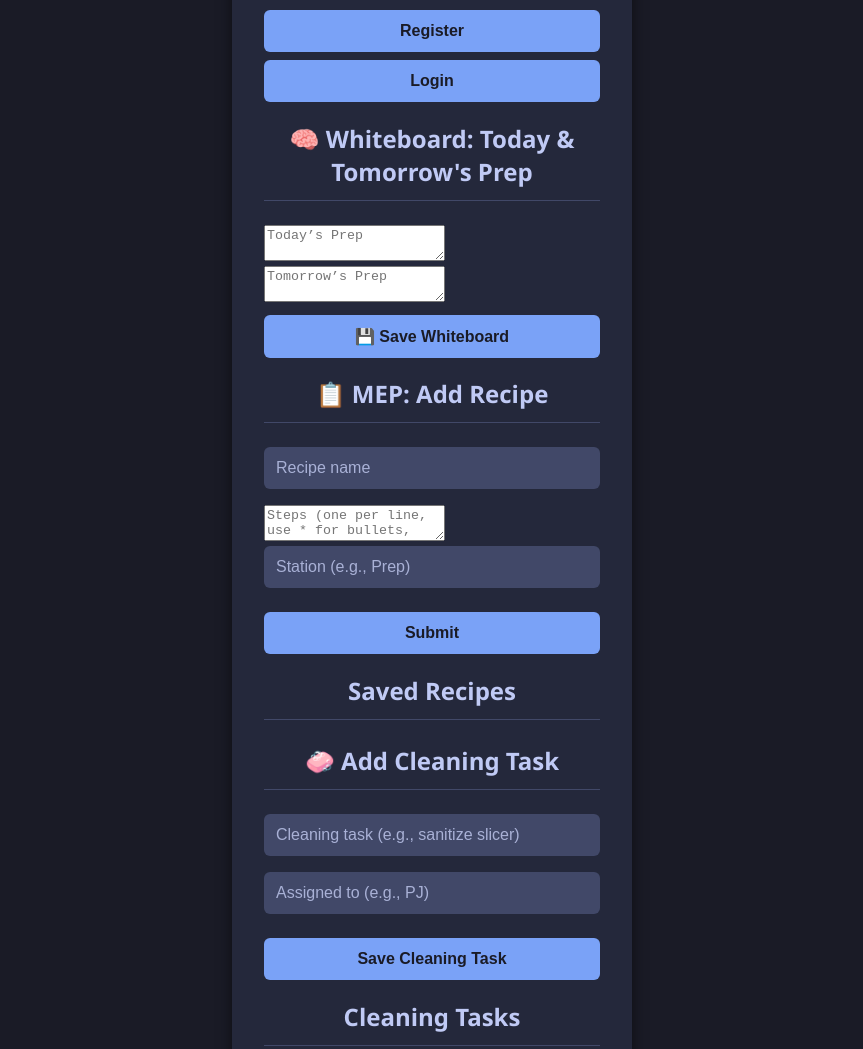
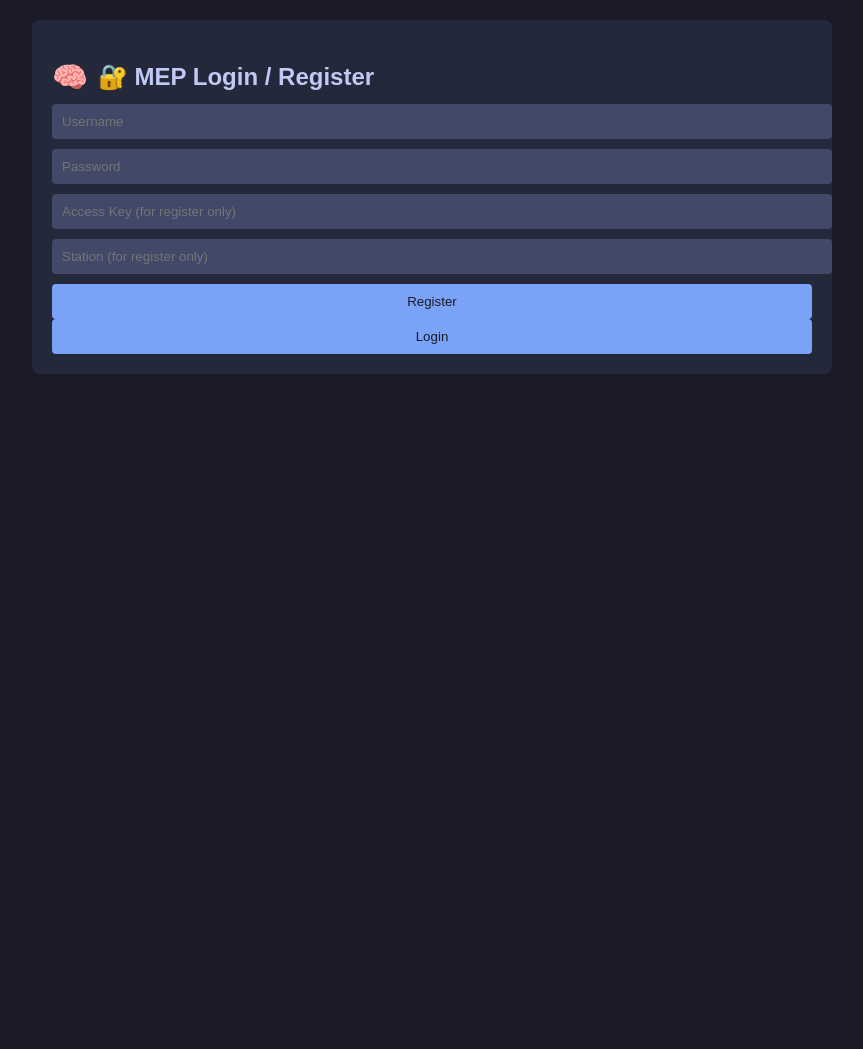
Before and after one commit to wegettingit/mep-ui, a plain HTML site: page index.html in a window 1280 px wide. Shown: the top 1049 px of the page, without its empty margins (208-1071 px from the left). After the commit the page ends 840 px from the top, so only its background shows below. Drawn offline with Linux system fonts and the light colour scheme.

Commit message:
Update index.html
Signed-off-by: Johnethan Young <johnethany@icloud.com>

```diff
--- a/index.html
+++ b/index.html
@@ -5,76 +5,80 @@
     <meta name="viewport" content="width=device-width, initial-scale=1.0">
     <title>🔐 MEP Login</title>
     <style>
-  * {
-    box-sizing: border-box;
-  }
-
         body {
             background-color: #1a1b26;
             color: #c0caf5;
-    font-family: 'Segoe UI', sans-serif;
+            font-family: Arial, sans-serif;
             margin: 0;
-    padding: 0;
+            padding: 20px;
+            min-height: 100vh;
+        }
+        .container {
+            max-width: 800px;
+            margin: 0 auto;
+        }
+        .section {
+            background-color: #24283b;
+            padding: 20px;
+            border-radius: 8px;
+            margin-bottom: 20px;
+        }
+        h2 {
             display: flex;
-    justify-content: center;
             align-items: center;
-    height: 100vh;
+            margin-bottom: 10px;
         }
-
-  .container {
-    width: 100%;
-    max-width: 400px;
-    background-color: #24283b;
-    border-radius: 12px;
-    padding: 32px;
-    box-shadow: 0 0 15px rgba(0, 0, 0, 0.5);
+        h2::before {
+            content: '🧠';
+            margin-right: 10px;
+            font-size: 1.2em;
         }
-
-  h2 {
-    text-align: center;
-    font-size: 1.5rem;
-    font-weight: 600;
-    margin-bottom: 24px;
-    border-bottom: 1px solid #414868;
-    padding-bottom: 12px;
-  }
-
-  input {
+        input, textarea {
             width: 100%;
             background-color: #414868;
             color: #c0caf5;
             border: none;
-    padding: 12px;
-    margin-bottom: 16px;
-    border-radius: 6px;
-    font-size: 1rem;
+            padding: 10px;
+            margin-bottom: 10px;
+            border-radius: 4px;
         }
-
-  input::placeholder {
-    color: #a9b1d6;
+        textarea {
+            min-height: 100px;
         }
-
-  input:focus {
-    outline: none;
-    background-color: #5a5f89;
-  }
-
         button {
-    width: 100%;
-    padding: 12px;
-    margin-top: 8px;
-    font-size: 1rem;
-    font-weight: bold;
-    border: none;
-    border-radius: 6px;
             background-color: #7aa2f7;
             color: #1a1b26;
+            border: none;
+            padding: 10px 20px;
+            border-radius: 4px;
             cursor: pointer;
-    transition: background-color 0.2s ease;
+            width: 100%;
         }
-
         button:hover {
             background-color: #9ab3ff;
+        }
+        .delete-btn {
+            background-color: #f7768e;
+            width: auto;
+            padding: 5px 10px;
+            margin-top: 5px;
+        }
+        .recipe-content ul {
+            list-style-type: disc;
+            padding-left: 20px;
+        }
+        .recipe, .cleaning-task {
+            background-color: #414868;
+            padding: 10px;
+            margin-bottom: 10px;
+            border-radius: 4px;
+        }
+        .hidden {
+            display: none;
+        }
+        @media (max-width: 600px) {
+            body { padding: 10px; }
+            .section { padding: 15px; }
         }
     </style>
 </head>
```
Lines whose indentation alone changed are shown as unchanged.
